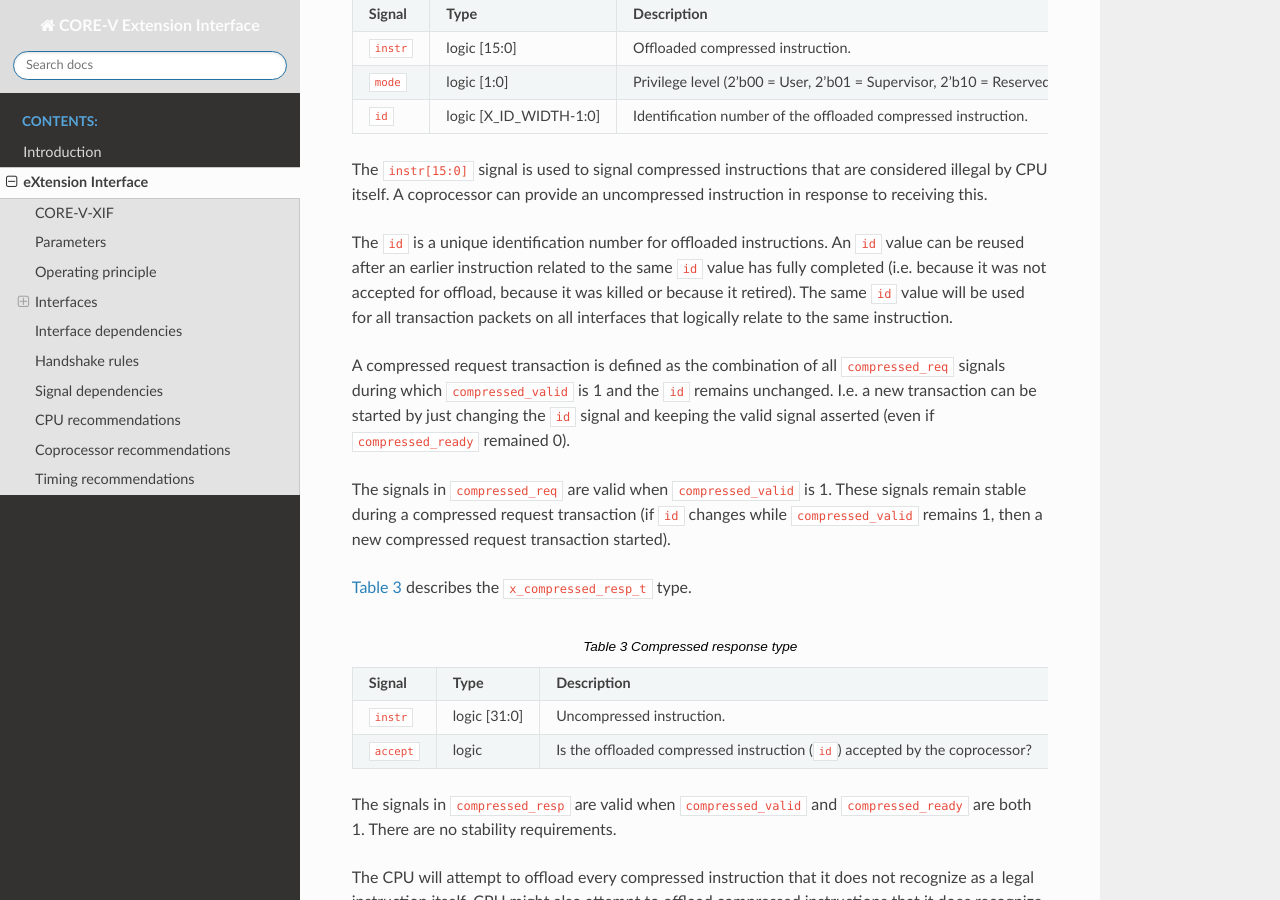
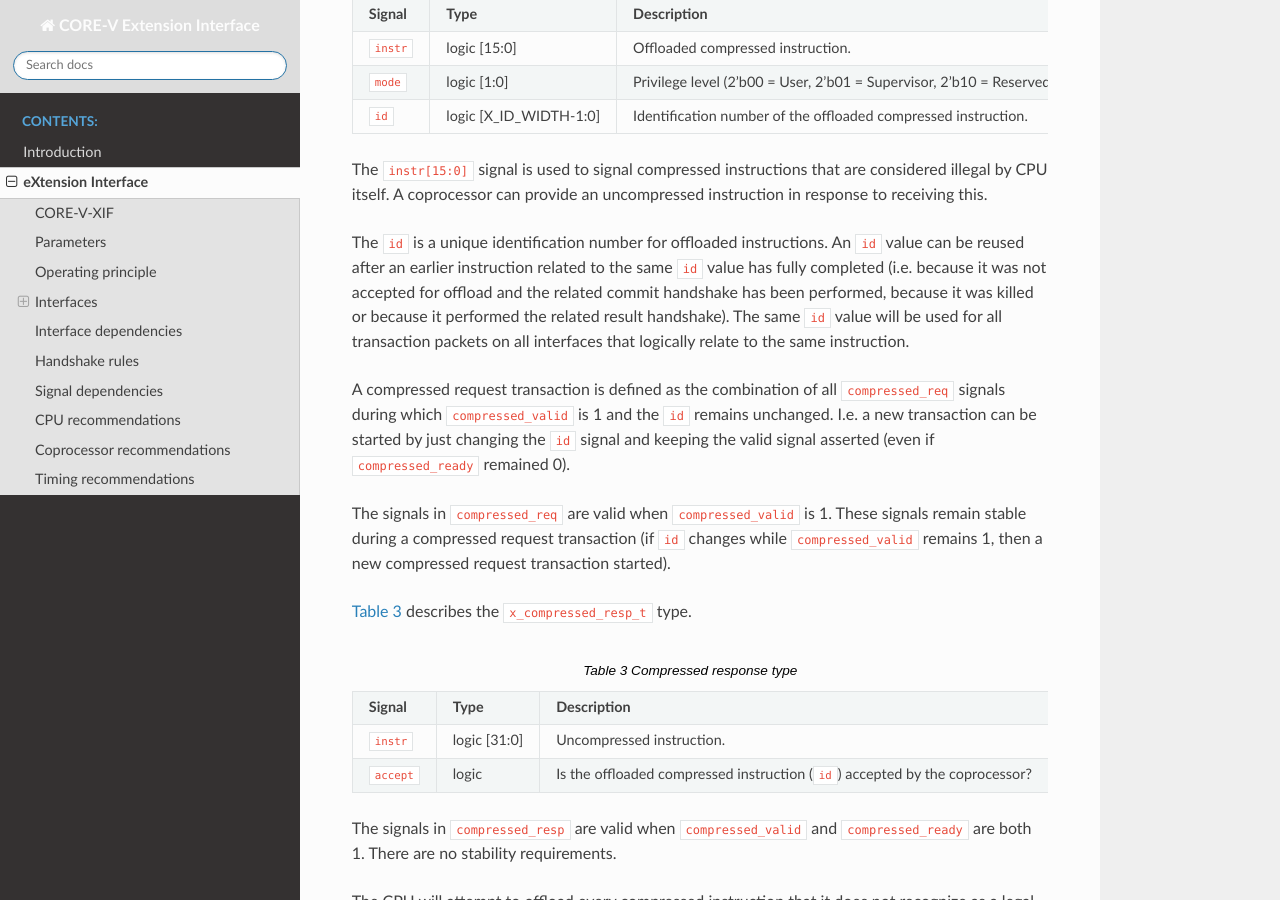
Before and after one commit to openhwgroup/core-v-xif, a Sphinx documentation site: the page built from docs/source/x_ext.rst, in a window 1280 px wide and 900 px high, scrolled down 6218 px. Built offline with Sphinx 7.4.7 and the Read the Docs theme 2.0.0, drawn with Linux system fonts in a browser that asks for light colours; some of the changed text lies outside the part shown.

Commit message:
Fix for issues #29 and #30
Signed-off-by: Arjan Bink <Arjan.Bink@silabs.com>

```diff
--- a/docs/source/x_ext.rst
+++ b/docs/source/x_ext.rst
@@ -39,7 +39,7 @@
 | ``X_NUM_RS``                 | int (2..3)             | 2             | Number of register file read ports that can be used by the         |
 |                              |                        |               | eXtension interface.                                               |
 +------------------------------+------------------------+---------------+--------------------------------------------------------------------+
-| ``X_ID_WIDTH``               | int (1..32)            | 4             | Identification width for the eXtension interface.                  |
+| ``X_ID_WIDTH``               | int (3..32)            | 4             | Identification width for the eXtension interface.                  |
 +------------------------------+------------------------+---------------+--------------------------------------------------------------------+
 | ``X_MEM_WIDTH``              | int (32, 64, 128, 256) | 32            | Memory access width for loads/stores via the eXtension interface.  |
 +------------------------------+------------------------+---------------+--------------------------------------------------------------------+
@@ -286,8 +286,8 @@
 in response to receiving this.
 
 The ``id`` is a unique identification number for offloaded instructions. An ``id`` value can be reused after an earlier instruction related to the same ``id`` value
-has fully completed (i.e. because it was not accepted for offload, because it was killed or because it retired). The same ``id`` value will be used for all transaction
-packets on all interfaces that logically relate to the same instruction.
+has fully completed (i.e. because it was not accepted for offload and the related commit handshake has been performed, because it was killed or because it performed
+the related result handshake). The same ``id`` value will be used for all transaction packets on all interfaces that logically relate to the same instruction.
 
 A compressed request transaction is defined as the combination of all ``compressed_req`` signals during which ``compressed_valid`` is 1 and the ``id`` remains unchanged. I.e. a new
 transaction can be started by just changing the ``id`` signal and keeping the valid signal asserted (even if ``compressed_ready`` remained 0).
```
